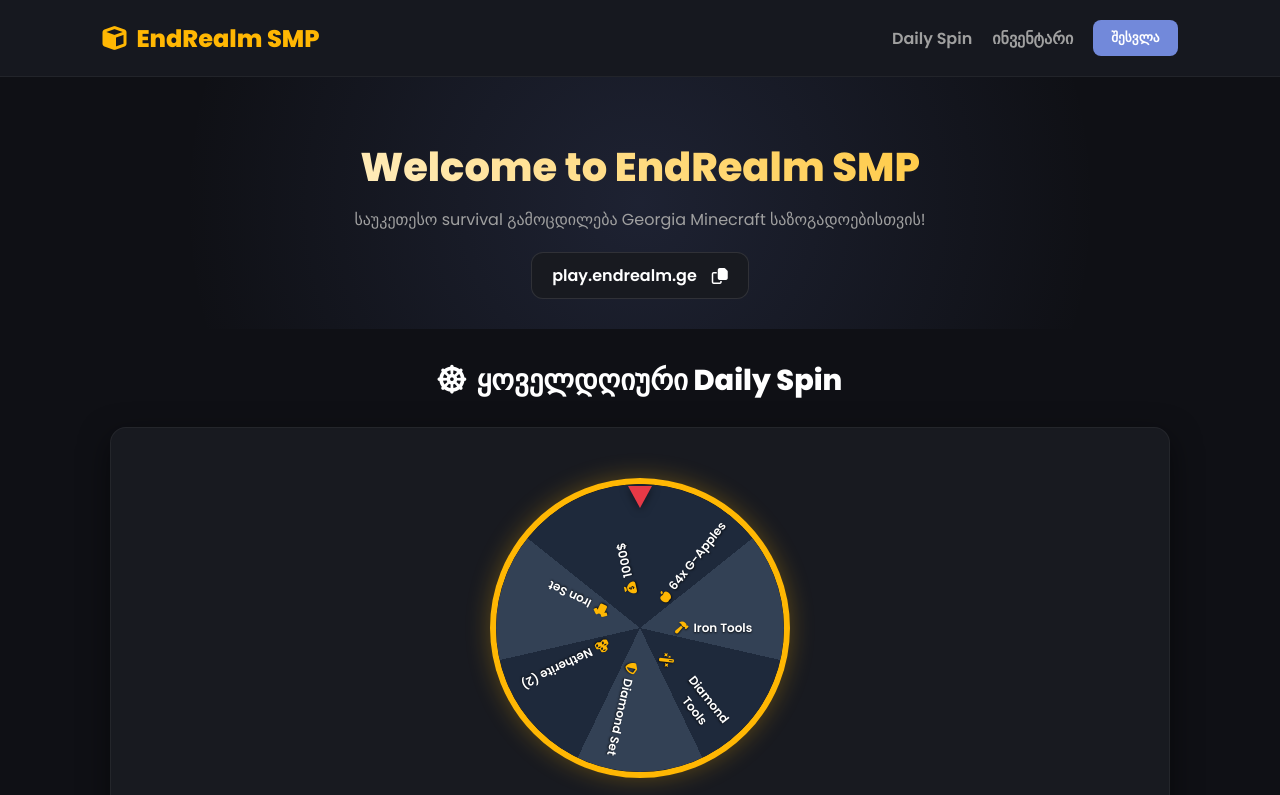
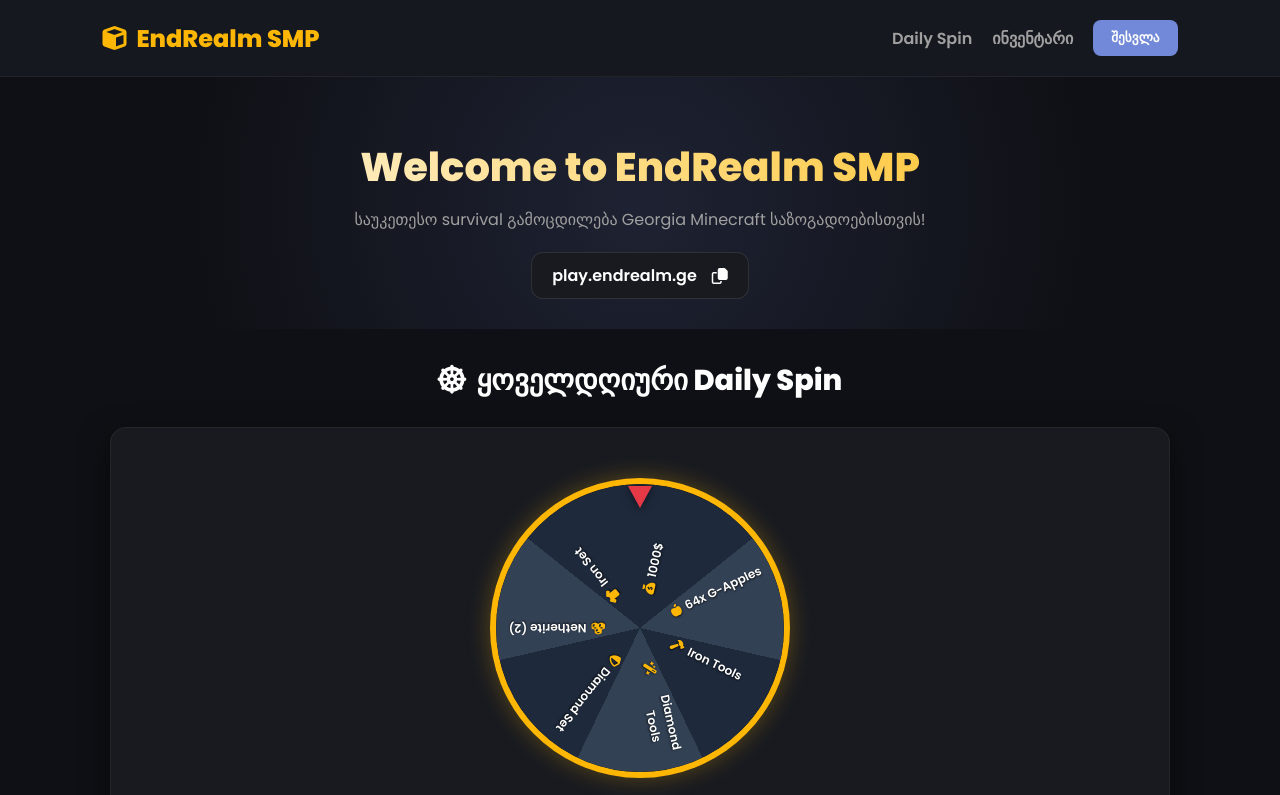
Before and after one commit to koduapetre12-lang/EndRealmSMP-Website, a website: page index.html in a window 1280 px wide. Shown: the top 795 px of the page. Drawn offline with Linux system fonts and the light colour scheme.

Commit message:
Update index.html

```diff
--- a/index.html
+++ b/index.html
@@ -139,13 +139,14 @@
             <div class="wheel-wrapper">
                 <div class="pointer"></div>
                 <div class="wheel" id="wheel">
-                    <div class="wheel-item" style="transform: rotate(0deg);"><i class="fa-solid fa-hammer" style="color:var(--gold); margin-right:5px;"></i> Iron Tools</div>
-                    <div class="wheel-item" style="transform: rotate(51.43deg);"><i class="fa-solid fa-wand-magic-sparkles" style="color:var(--gold); margin-right:5px;"></i> Diamond Tools</div>
-                    <div class="wheel-item" style="transform: rotate(102.86deg);"><i class="fa-solid fa-shield-halved" style="color:var(--gold); margin-right:5px;"></i> Diamond Set</div>
-                    <div class="wheel-item" style="transform: rotate(154.29deg);"><i class="fa-solid fa-cubes" style="color:var(--gold); margin-right:5px;"></i> Netherite (2)</div>
-                    <div class="wheel-item" style="transform: rotate(205.71deg);"><i class="fa-solid fa-shirt" style="color:var(--gold); margin-right:5px;"></i> Iron Set</div>
-                    <div class="wheel-item" style="transform: rotate(257.14deg);"><i class="fa-solid fa-sack-dollar" style="color:var(--gold); margin-right:5px;"></i> 1000$</div>
-                    <div class="wheel-item" style="transform: rotate(308.57deg);"><i class="fa-solid fa-apple-whole" style="color:var(--gold); margin-right:5px;"></i> 64x G-Apples</div>
+                    <!-- სექტორების ზუსტი შუა წერტილები (Middle Angles) -->
+                    <div class="wheel-item" style="transform: rotate(25.71deg);"><i class="fa-solid fa-hammer" style="color:var(--gold); margin-right:5px;"></i> Iron Tools</div>
+                    <div class="wheel-item" style="transform: rotate(77.14deg);"><i class="fa-solid fa-wand-magic-sparkles" style="color:var(--gold); margin-right:5px;"></i> Diamond Tools</div>
+                    <div class="wheel-item" style="transform: rotate(128.57deg);"><i class="fa-solid fa-shield-halved" style="color:var(--gold); margin-right:5px;"></i> Diamond Set</div>
+                    <div class="wheel-item" style="transform: rotate(180deg);"><i class="fa-solid fa-cubes" style="color:var(--gold); margin-right:5px;"></i> Netherite (2)</div>
+                    <div class="wheel-item" style="transform: rotate(231.43deg);"><i class="fa-solid fa-shirt" style="color:var(--gold); margin-right:5px;"></i> Iron Set</div>
+                    <div class="wheel-item" style="transform: rotate(282.86deg);"><i class="fa-solid fa-sack-dollar" style="color:var(--gold); margin-right:5px;"></i> 1000$</div>
+                    <div class="wheel-item" style="transform: rotate(334.29deg);"><i class="fa-solid fa-apple-whole" style="color:var(--gold); margin-right:5px;"></i> 64x G-Apples</div>
                 </div>
             </div>
 
@@ -322,9 +323,11 @@
 
                 isSpinning = true;
                 const wheel = document.getElementById('wheel');
-                const degreesPerPrize = 360 / 7;
-                const prizeDegree = data.prizeIndex * degreesPerPrize;
-                const totalRotation = 360 * 5 + (360 - prizeDegree);
+                const anglePerSlice = 360 / 7;
+
+                // ზუსტად სექტორის შუა წერტილზე მიზნობრივი როტაცია
+                const middleAngle = (data.prizeIndex * anglePerSlice) + (anglePerSlice / 2);
+                const totalRotation = 360 * 5 + (360 - middleAngle);
 
                 wheel.style.transform = `rotate(${totalRotation}deg)`;
 
```
